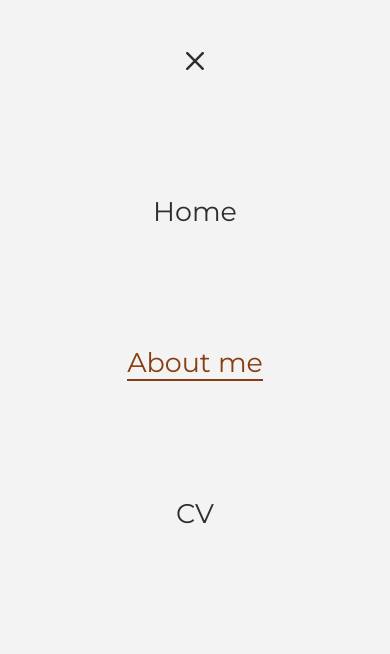
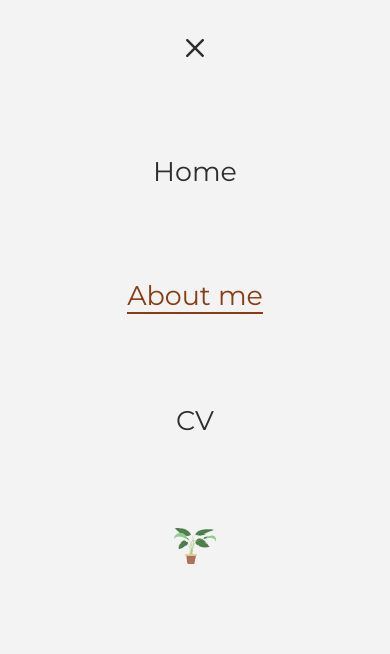
Before and after one commit to IngerMarie99/Portfolio, a plain HTML site: page Front-end/about-me/index.html in a window 390 px wide. Both pictures are taken after a click on the picture 320 px from the left and 60 px from the top of the page. Shown: the top 654 px of the page. Drawn offline with nearby package versions, Linux system fonts and the light colour scheme; no server answers.

Commit message:
added fun fact plant to mobile nav

```diff
--- a/Front-end/about-me/index.html
+++ b/Front-end/about-me/index.html
@@ -38,6 +38,8 @@
                 <li><a href="/">Home</a></li>
                 <li><a href="/about-me" class="underlineMenu">About me</a></li>
                 <li><a href="../assets/Images/CV_english_2023.pdf" target="_blank" rel="noreferrer">CV</a></li>
+                <li><a href="/fun-facts"><img width="42px" src="../assets/Images/Plante.png"></a></li>
+
 
                 <div class="socialMedia">
                     <li><a href="https://www.instagram.com/gunderhuset_produksjon/" target="_blank" rel="noreferrer noopener"><img src="../assets/icons/instagram.svg" alt="instagram"></a></li>
```
Also changed, not shown: Front-end/index.html (+3 -1 lines).
